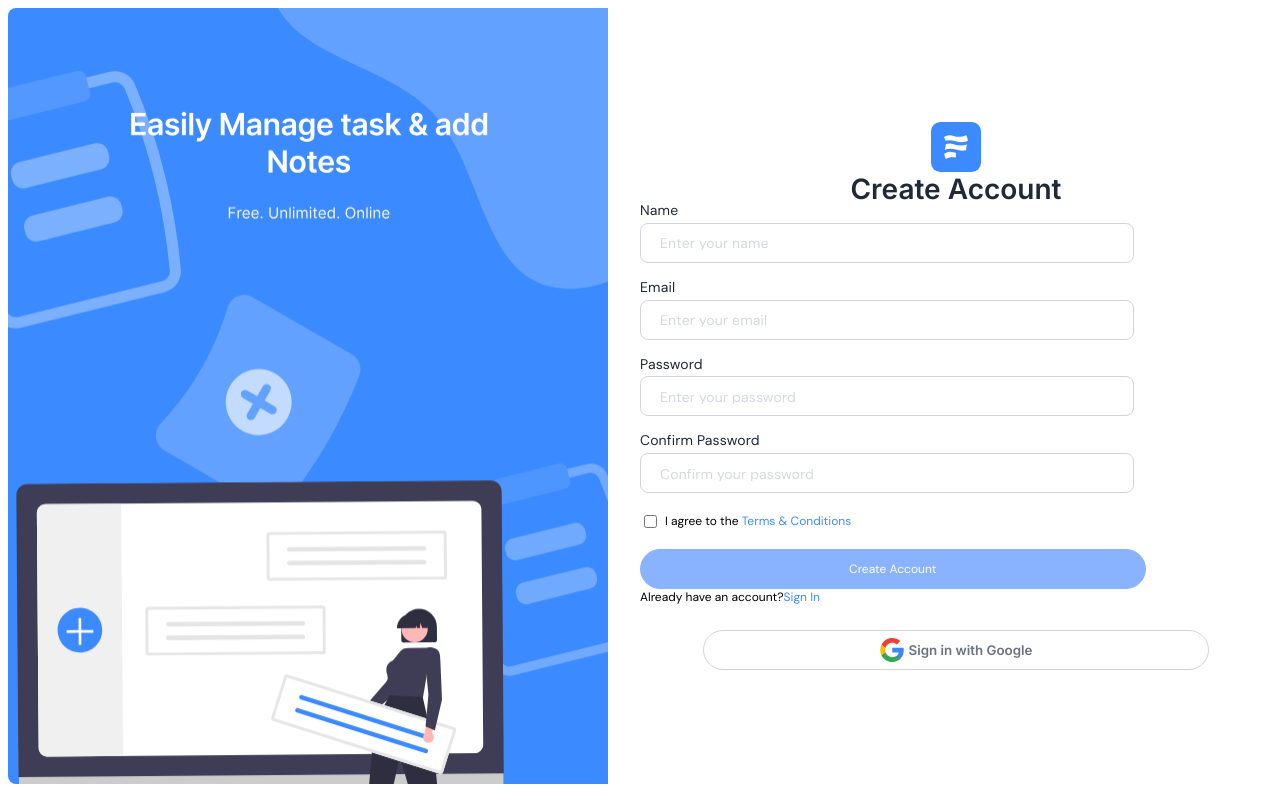
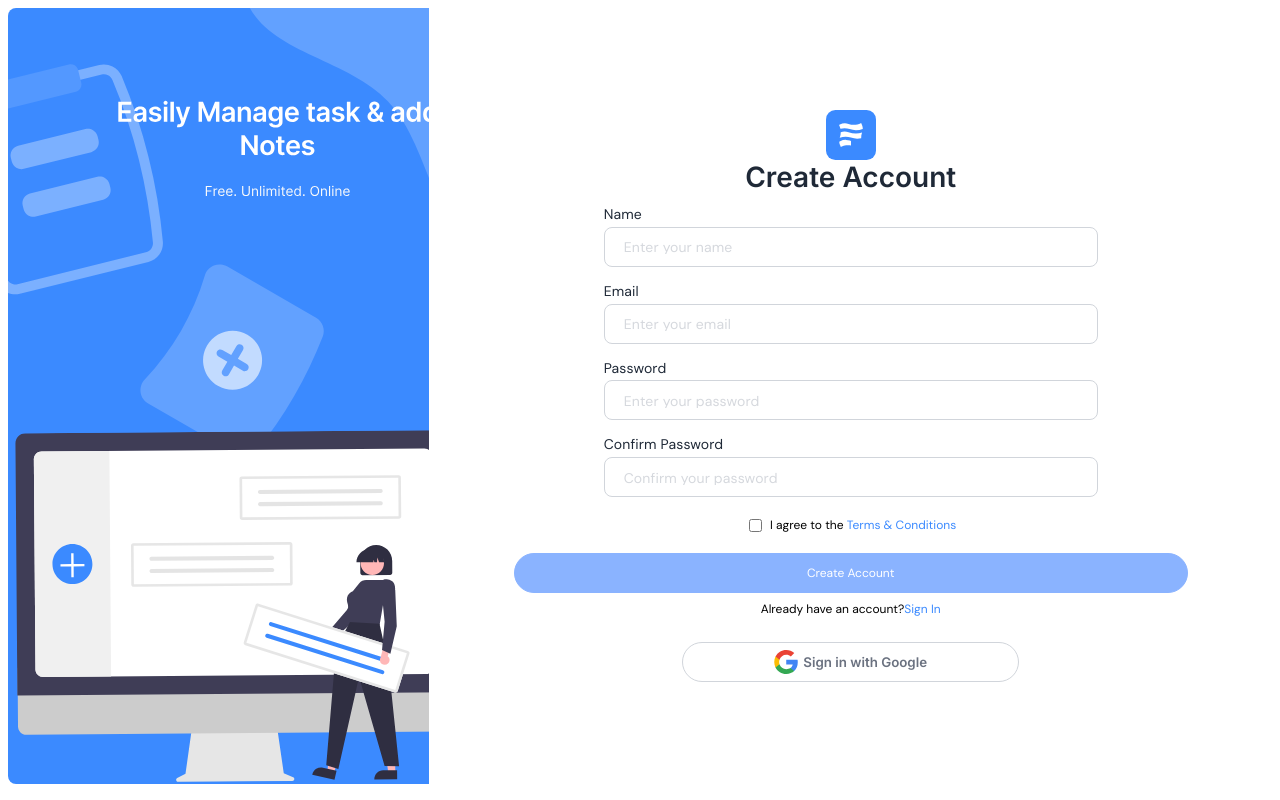
Before and after one commit to fatimakhalid364/task-manager-frontend, a React (Vite) app: page /authentication/signup in a window 1280 px wide. Built offline with nearby package versions, Linux system fonts and the light colour scheme.

Commit message:
button placement and centeralization of fileds

```diff
--- a/src/App.css
+++ b/src/App.css
@@ -130,12 +130,21 @@
     cursor: pointer;
 }
 
-
+.submit-div{
+    width: 100%;
+}
+.submit-div-button{
+    width: 100%;
+    display: flex;
+    justify-content: center;
+    align-items: center;
+}
 .submit-button{
-    width: 80%;
+    width: 40%;
     height: 40px;
     background-color: var(--primary-background-color);
     border-radius: 28px;
+    margin-bottom: 8px;
     font-family: var(--secondary-font-family);
     font-size: var(--secondary-font-size);
     color: var(--neutral-font-color);
@@ -156,6 +165,10 @@
 .prompt-to-signin{
     font-family: var(--secondary-font-family);
     font-size: var(--secondary-font-size);
+    width: 100%;
+    display: flex;
+    justify-content: center;
+    align-items: center;
 }
 
 .prompt-to-signin > a{
@@ -173,7 +186,7 @@
 }
 
 .google-sso-button{
-    width: 80%;
+    width: 40%;
     display: flex;
     align-items: center;
     justify-content: center;
--- a/src/components/authentication/Authentication.jsx
+++ b/src/components/authentication/Authentication.jsx
@@ -5,22 +5,22 @@ import CreateAccountForm from './subComponents/signup-form.jsx';
 function AuthenticationPages({ currentScreen, pictureURL }) {
     return (
         <Grid container sx={{ height: '97vh' }}>
-            <Grid item xs={12} md={6} sx={{ display: 'flex', alignItems: 'center', justifyContent: 'left' }}>
+            <Grid item xs={12} md={4} lg={4} sx={{ display: 'flex', alignItems: 'center', justifyContent: 'left' }}>
                 <Box
                     sx={{
                         height: '100%',
-                        width: { xs: '0px', sm: '0px', md: '470px', lg: '600px' },
+                        width: { xs: '0px', sm: '0px', md: '470px', lg: '470px', xl: '600px' },
                         display: 'flex',
                         alignItems: 'center',
                         justifyContent: 'left',
-                        backgroundImage: pictureURL ? `url(${pictureURL})` : `url(${taskManagerLogo})`,
+                        backgroundImage: pictureURL ? `url(${pictureURL})` : `url(${pictureURL})`,
                         backgroundRepeat: 'no-repeat',
                         backgroundSize: 'cover',
                         borderRadius: '8px 0px 0px 8px',
                     }}
                 />
             </Grid>
-            <Grid item xs={12} md={6} sx={{ display: 'flex', alignItems: 'center', justifyContent: 'center' }}>
+            <Grid item xs={12} md={8} sx={{ display: 'flex', alignItems: 'center', justifyContent: 'center' }}>
                 <CreateAccountForm currentScreen={currentScreen} pictureURL={pictureURL} />
             </Grid>
         </Grid>
@@ -28,7 +28,7 @@ function AuthenticationPages({ currentScreen, pictureURL }) {
 }
 
 AuthenticationPages.propTypes = {
-    currentScreen: PropTypes.oneOf(['signup', 'forgot-password']),
+    currentScreen: PropTypes.oneOf([Screen.SIGNUP, Screen.SIGNIN, Screen.FORGOT_PASS, Screen.SET_PASS]),
     pictureURL: PropTypes.string.isRequired,
 };
 
--- a/src/components/authentication/subComponents/input-fields.jsx
+++ b/src/components/authentication/subComponents/input-fields.jsx
@@ -109,9 +109,10 @@ function InputFields({ currentScreen }) {
 
     return (
         <div>
-            <Grid container spacing={2}>
+            <Grid container spacing={2} sx={{ display: 'flex', alignItems: 'center', justifyContent: 'center' }}>
                 {currentScreen === Screen.SIGNUP && (
-                    <Grid item xs={12}>
+                    <Grid item xs={12} sx={{ display: 'flex', alignItems: 'center', justifyContent: 'center' }}>
+                        <div>
                         <LabelTypography variant="body1" gutterBottom>
                             Name
                         </LabelTypography>
@@ -122,9 +123,12 @@ function InputFields({ currentScreen }) {
                             value={userAccount.name}
                             onChange={handleInputChange}
                         />
+                        </div>
+
                     </Grid>
                 )}
-                <Grid item xs={12}>
+                <Grid item xs={12} sx={{ display: 'flex', alignItems: 'center', justifyContent: 'center' }}>
+                    <div>
                     <LabelTypography variant="body1" gutterBottom>
                         Email
                     </LabelTypography>
@@ -135,8 +139,10 @@ function InputFields({ currentScreen }) {
                         value={userAccount.email}
                         onChange={handleInputChange}
                     />
+                    </div>
                 </Grid>
-                <Grid item xs={12}>
+                <Grid item xs={12} sx={{ display: 'flex', alignItems: 'center', justifyContent: 'center' }}>
+                    <div>
                     <LabelTypography variant="body1" gutterBottom>
                         Password
                     </LabelTypography>
@@ -148,9 +154,11 @@ function InputFields({ currentScreen }) {
                         onChange={handleInputChange}
                         type="password"
                     />
+                    </div>
                 </Grid>
                 {currentScreen === Screen.SIGNUP && (
-                    <Grid item xs={12}>
+                    <Grid item xs={12} sx={{ display: 'flex', alignItems: 'center', justifyContent: 'center' }}>
+                        <div>
                         <LabelTypography variant="body1" gutterBottom>
                             Confirm Password
                         </LabelTypography>
@@ -162,10 +170,11 @@ function InputFields({ currentScreen }) {
                             onChange={handleInputChange}
                             type="password"
                         />
+                        </div>
                     </Grid>
                 )}
                 {currentScreen === Screen.SIGNUP && (
-                    <Grid item xs={12}>
+                    <Grid item xs={12} sx={{ display: 'flex', alignItems: 'center', justifyContent: 'center' }}>
                         <div className='checkbox'>
                             <input
                                 type='checkbox'
@@ -180,7 +189,7 @@ function InputFields({ currentScreen }) {
                         </div>
                     </Grid>
                 )}
-                <Grid item xs={12}>
+                <Grid item xs={12} sx={{ display: 'flex', alignItems: 'center', justifyContent: 'center' }}>
                     <SubmitButton
                         currentScreen={currentScreen}
                         handleSubmit={getValidationFunction()}
--- a/src/components/authentication/subComponents/signup-form.jsx
+++ b/src/components/authentication/subComponents/signup-form.jsx
@@ -1,3 +1,4 @@
+import { Grid } from '@mui/material';
 import PropTypes from 'prop-types';
 import taskManagerLogo from 'src/assets/Frame 3.svg';
 import { Screen } from "src/constants/constants";
@@ -10,15 +11,20 @@ function CreateAccountForm({ currentScreen, pictureURL }) {
     const titleText = getTitleText(currentScreen)
     return (
         <div>
+            <Grid container spacing={2}>
+                <Grid item xs={12}>
                     <div className='signup-form-header'>
                         <img className='logo-img' src={taskManagerLogo} alt='logo' />
                         <div className='create-account-text'>{titleText}</div>
                     </div>
+                </Grid>
+                <Grid item xs={12} sx={{ display: 'flex', alignItems: 'center', justifyContent: 'center' }}>
                     <form method='post' action='https://localhost:3000/signup'>
                         <InputFields pictureURL={pictureURL} currentScreen={currentScreen} />
-
                         <GoogleSSO />
                     </form>
+                </Grid>
+            </Grid>
         </div>
     )
 }
--- a/src/components/authentication/subComponents/submit-button.jsx
+++ b/src/components/authentication/subComponents/submit-button.jsx
@@ -10,6 +10,7 @@ function SubmitButton({ currentScreen, handleSubmit, disabled }) {
     });
     return (
         <div className='submit-div'>
+            <div className='submit-div-button'>
             <input
                 type='button'
                 value={getButtonText(currentScreen)}
@@ -17,6 +18,7 @@ function SubmitButton({ currentScreen, handleSubmit, disabled }) {
                 onClick={handleSubmit}
                 disabled={disabled}
             />
+            </div>
             <div className='prompt-to-signin'>
                 {getRoutingStatement(currentScreen)}
                 <a href={`${baseURL}/authentication/${page}`}>{getRoutingText(currentScreen)}</a>
```
Lines whose indentation alone changed are shown as unchanged.
